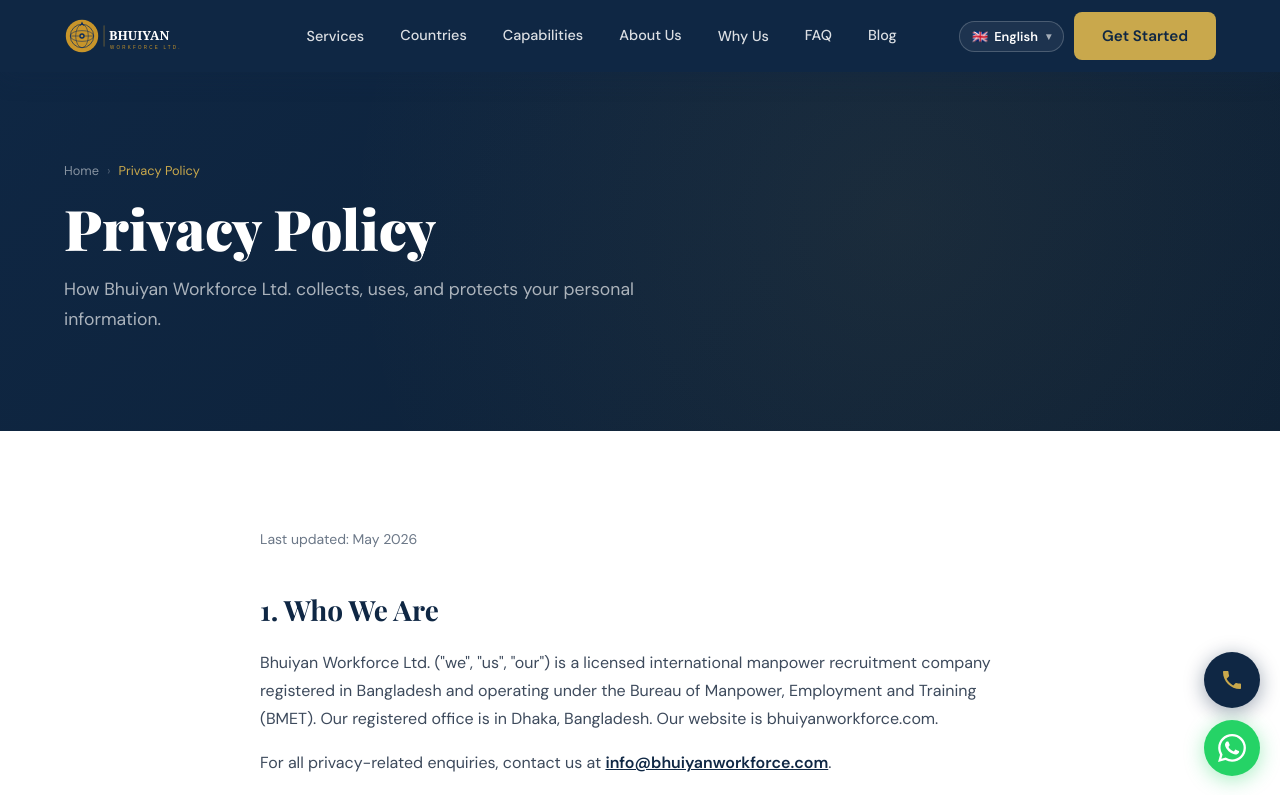
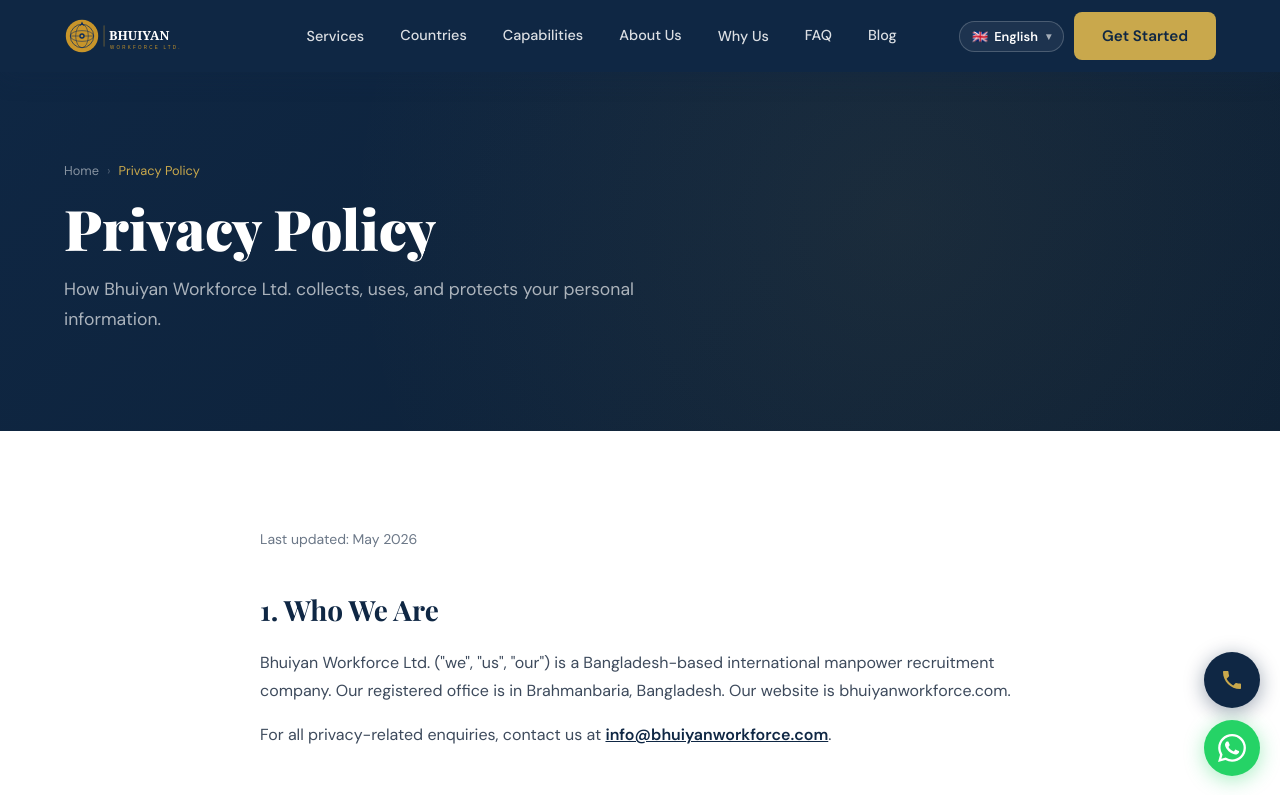
Before and after one commit to bhuiyanworkforce/bhuiyanworkforce-website, a React (Vite) app: page /privacy in a window 1280 px wide. Shown: the top 795 px of the page. Built offline with nearby package versions, Linux system fonts and the light colour scheme.

Commit message:
Update PrivacyPage.jsx

```diff
--- a/src/pages/PrivacyPage.jsx
+++ b/src/pages/PrivacyPage.jsx
@@ -38,7 +38,7 @@
             </p>
 
             <h2>1. Who We Are</h2>
-            <p>Bhuiyan Workforce Ltd. ("we", "us", "our") is a licensed international manpower recruitment company registered in Bangladesh and operating under the Bureau of Manpower, Employment and Training (BMET). Our registered office is in Dhaka, Bangladesh. Our website is bhuiyanworkforce.com.</p>
+            <p>Bhuiyan Workforce Ltd. ("we", "us", "our") is a Bangladesh-based international manpower recruitment company. Our registered office is in Brahmanbaria, Bangladesh. Our website is bhuiyanworkforce.com.</p>
             <p>For all privacy-related enquiries, contact us at <a href="mailto:info@bhuiyanworkforce.com" style={{ color: 'var(--navy)', fontWeight: 600 }}>info@bhuiyanworkforce.com</a>.</p>
 
             <h2>2. Who This Policy Applies To</h2>
```
